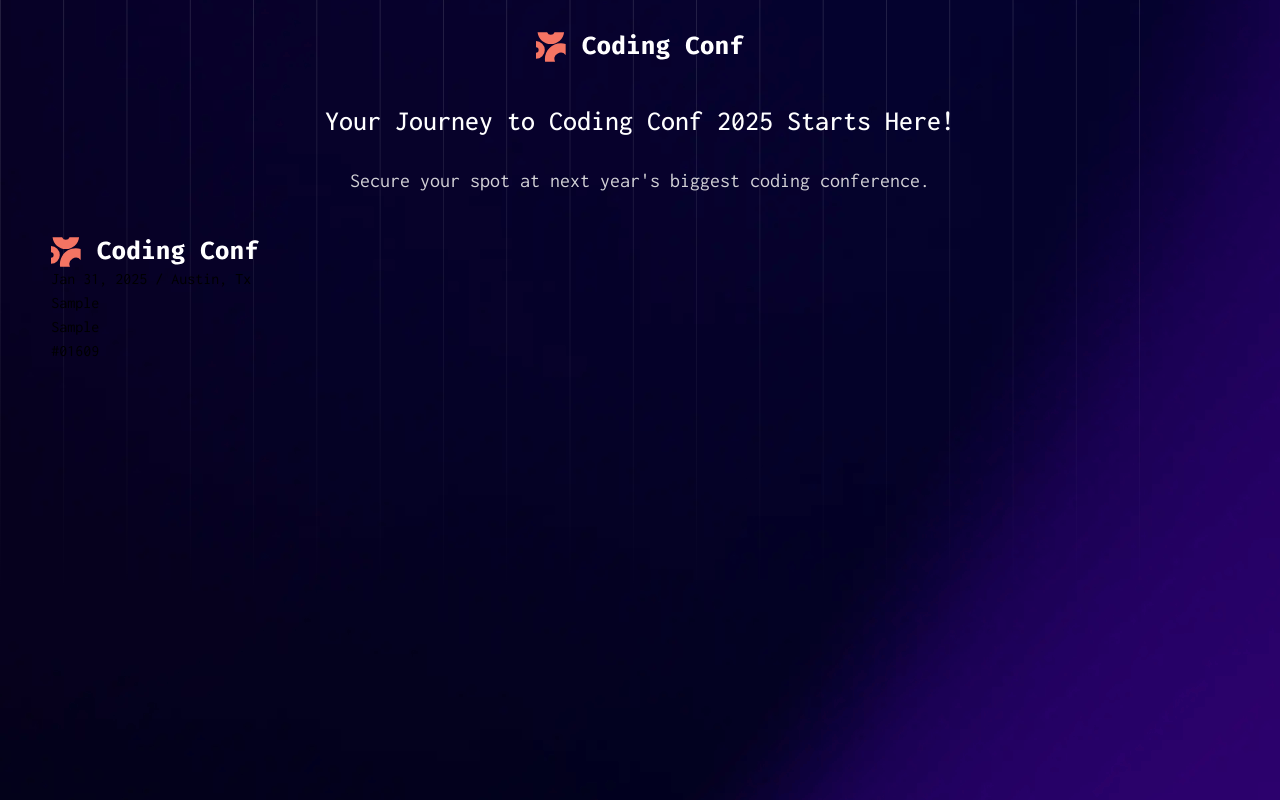
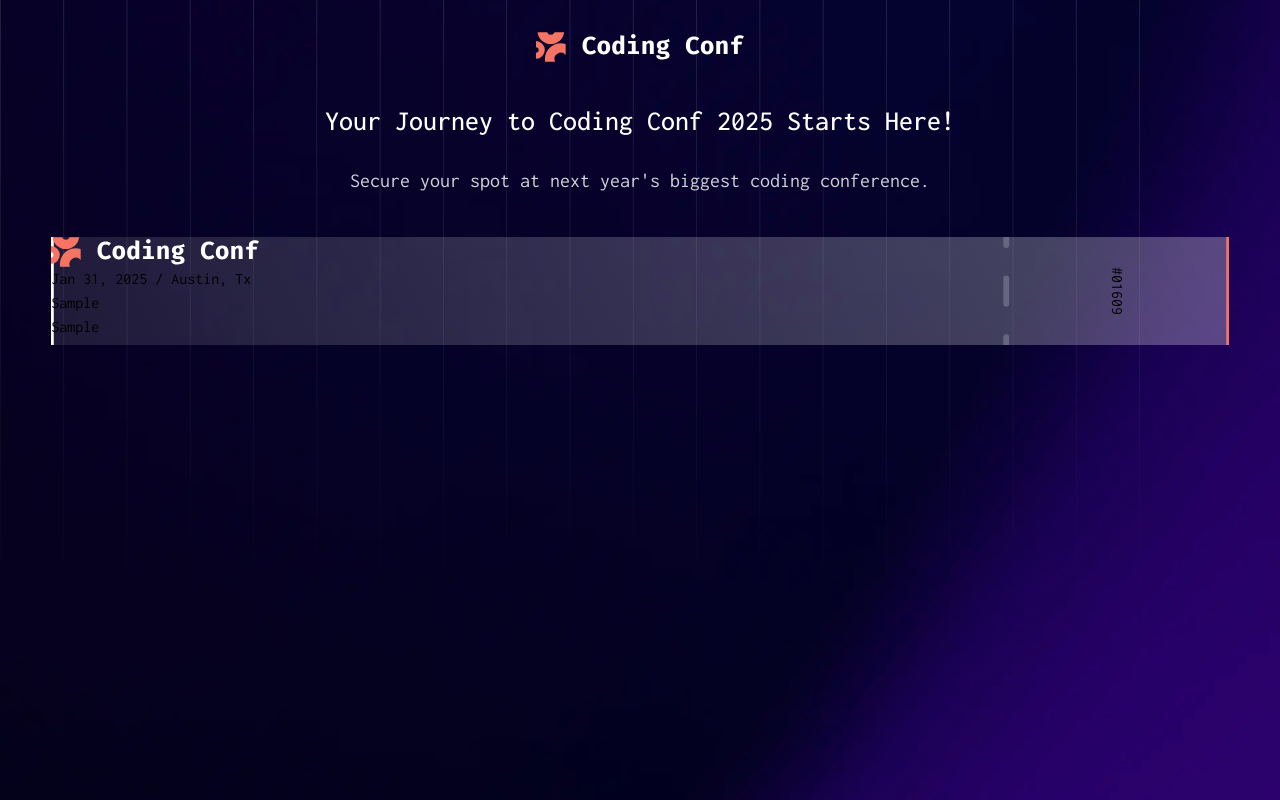
Before and after one commit to RealKendpr/conf-ticket-generator, a React (Vite) app: page / in a window 1280 px wide. Both pictures are taken after typing "Sample", "name@example.com", "Sample" into the empty fields and a click on the button "Generate My Ticket". Built offline with nearby package versions, Linux system fonts and the light colour scheme.

Commit message:
layout of ticket using grid

```diff
--- a/src/components/ticket.tsx
+++ b/src/components/ticket.tsx
@@ -21,19 +21,20 @@ export default function Ticket({ formSubmitted }: { formSubmitted: boolean }) {
   }, [formSubmitted]);
 
   return (
-    <div>
-      <div>
-        <div>
+    // https://cssgrid-generator.netlify.app/
+    <div className="grid max-h-[161px] w-full grid-cols-[1fr_19%] grid-rows-2 gap-0 bg-[url(/images/pattern-ticket.svg)] bg-cover bg-center bg-no-repeat">
+      <div className="col-start-1 col-end-2 row-start-1 row-end-2">
         <img src="/images/logo-full.svg" alt="" />
         <div>Jan 31, 2025 / Austin, Tx</div>
       </div>
-        <div>
+      <div className="col-start-1 col-end-2 row-start-2 row-end-3">
         <img src={formData?.avatar.preview} alt="" />
         <div>{formData?.name}</div>
         <div>{formData?.ghUserName}</div>
       </div>
+      <div className="col-start-2 col-end-3 row-start-1 row-end-3 grid place-items-center">
+        <p className="rotate-90">#01609</p>
       </div>
-      <div>#01609</div>
     </div>
   );
 }
```
Also changed, not shown: public/images/pattern-ticket.svg (added). Lines whose indentation alone changed are shown as unchanged.
